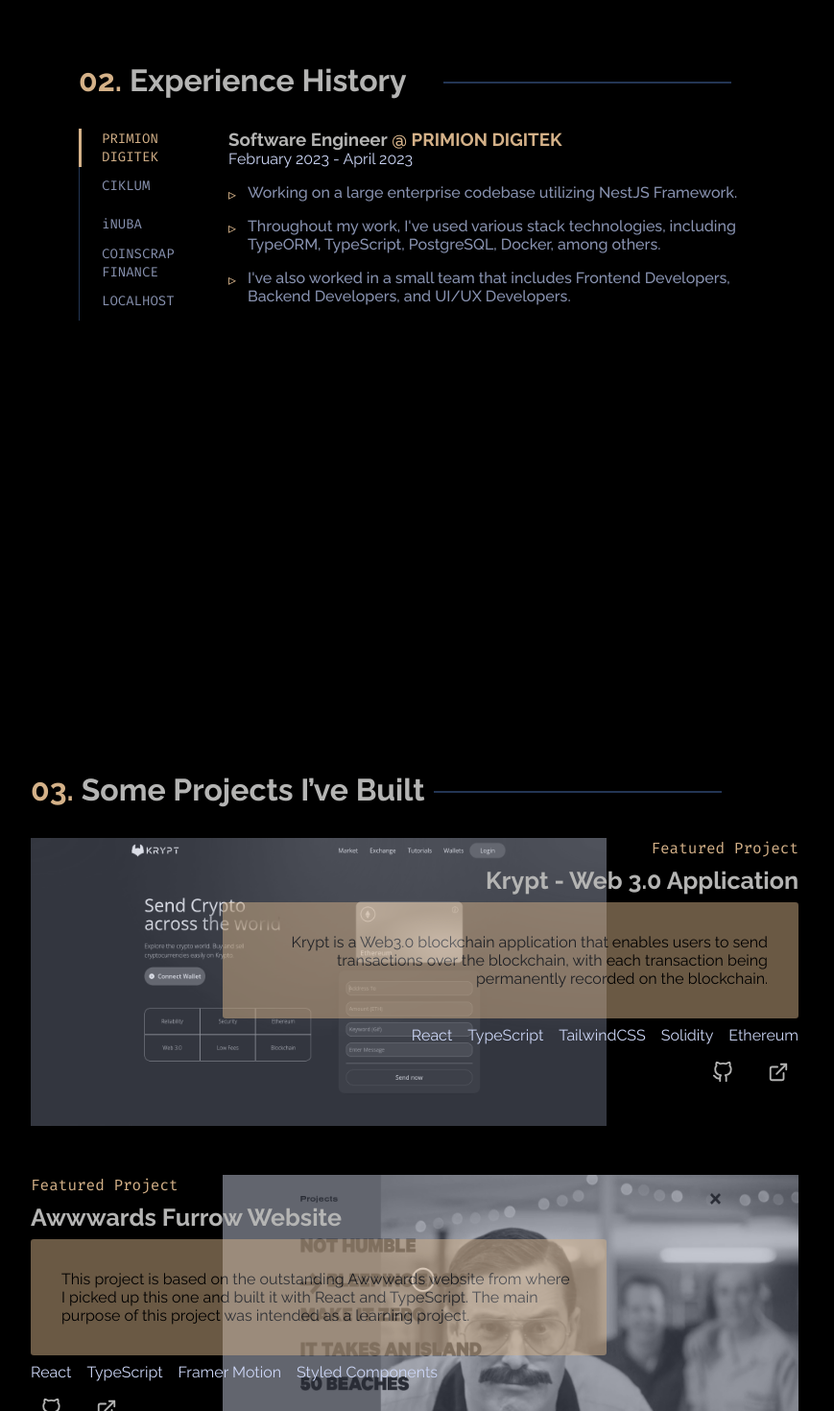
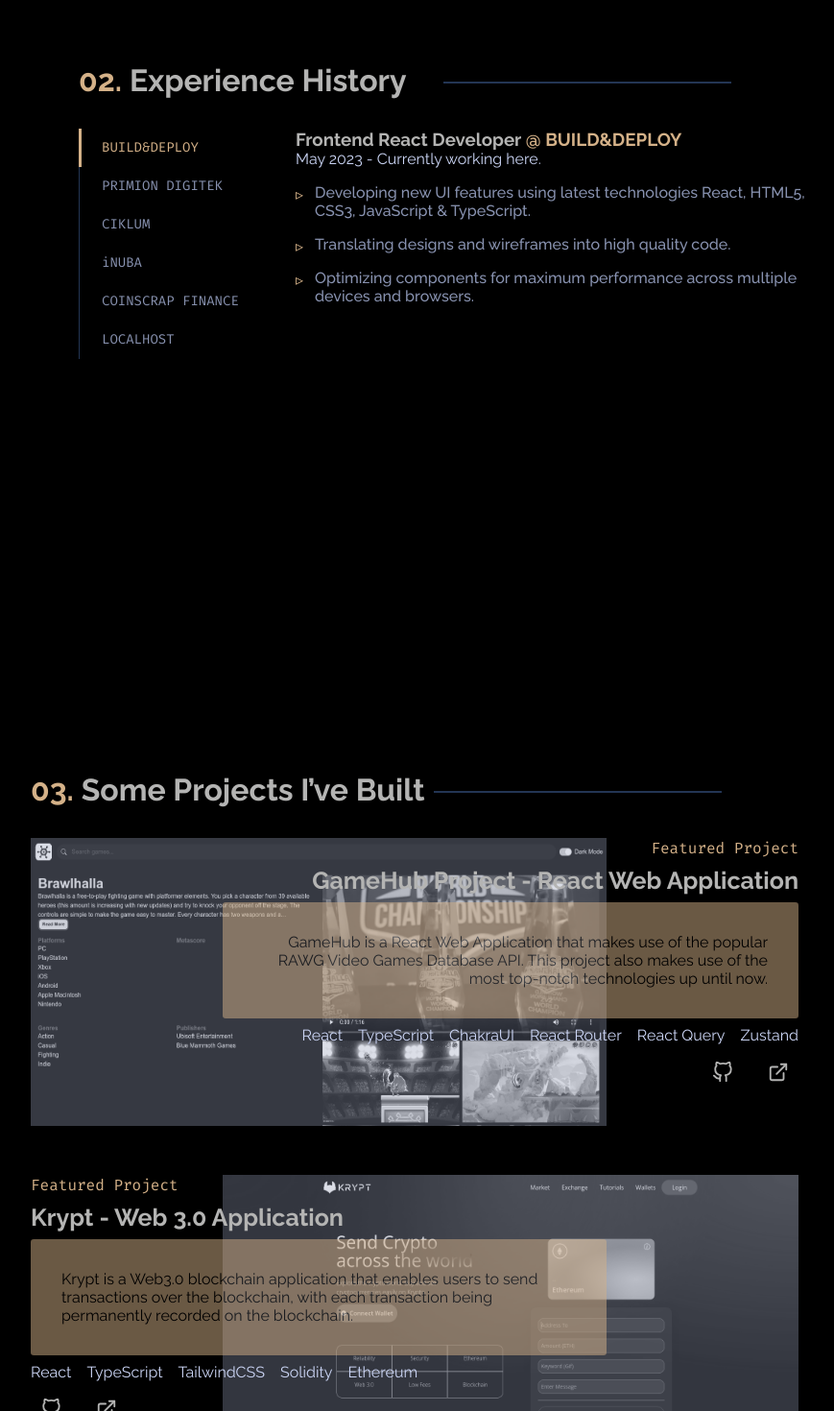
Before and after one commit to francislagares/francis-nextjs-portfolio, a Next.js app: page / in a window 1280 px wide. Shown: the part 1660-3130 px from the top of the page at 96% size, without its empty margins (208-1077 px from the left). Built offline with nearby package versions, Linux system fonts and the light colour scheme; no server answers.

Commit message:
feat: add new project, experience & update resume

```diff
--- a/src/scss/sections/_experience.scss
+++ b/src/scss/sections/_experience.scss
@@ -12,12 +12,12 @@
       font-weight: 700;
       &::before {
         counter-increment: title;
-        content: "0" counter(title) ".";
+        content: '0' counter(title) '.';
         margin-right: 0.5rem;
         color: var(--theme-color);
       }
       &::after {
-        content: "";
+        content: '';
         display: block;
         position: absolute;
         top: 20px;
@@ -30,7 +30,7 @@
   }
   .container {
     display: grid;
-    grid-template-columns: 20% 80%;
+    grid-template-columns: 30% 80%;
     gap: 1rem;
     .exp-slider {
       list-style-type: none;
@@ -48,7 +48,7 @@
       &::before {
         position: absolute;
         left: -0px;
-        content: "";
+        content: '';
         height: 100%;
         width: 1px;
         background-color: var(--lightest-navy);
@@ -105,7 +105,7 @@
           color: var(--slate);
           font-weight: 500;
           &::before {
-            content: "▹";
+            content: '▹';
             position: absolute;
             left: -20px;
             top: 6px;
--- a/src/sections/Experience.tsx
+++ b/src/sections/Experience.tsx
@@ -1,6 +1,7 @@
+import { useEffect, useState } from 'react';
+
 import { motion } from 'framer-motion';
 import Link from 'next/link';
-import React, { useEffect, useState } from 'react';
 
 const Experience = () => {
   const [selected, setSelected] = useState(0);
@@ -14,6 +15,18 @@
   }, [selected]);
 
   const experiences = [
+    {
+      name: 'BUILD&DEPLOY',
+      role: 'Frontend React Developer',
+      url: 'https://www.infojobs.net/build-deploy-sl./em-i98485754515552668573768022266156902682/',
+      start: 'May 2023',
+      end: 'Currently working here.',
+      shortDescription: [
+        'Developing new UI features using latest technologies React, HTML5, CSS3, JavaScript & TypeScript.',
+        'Translating designs and wireframes into high quality code.',
+        'Optimizing components for maximum performance across multiple devices and browsers.',
+      ],
+    },
     {
       name: 'PRIMION DIGITEK',
       role: 'Software Engineer',
@@ -113,7 +126,11 @@
               <span>{experiences[selected].role}</span>
               <span className='exp-details-position-company'>
                 &nbsp;@&nbsp;
-                <Link href={experiences[selected].url} className='link'>
+                <Link
+                  href={experiences[selected].url}
+                  className='link'
+                  target='_blank'
+                >
                   {experiences[selected].name}
                 </Link>
               </span>
--- a/src/sections/Footer.tsx
+++ b/src/sections/Footer.tsx
@@ -1,7 +1,8 @@
-import Link from 'next/link';
-import React, { useEffect, useState } from 'react';
+import { useEffect, useState } from 'react';
+
 import { FaRegStar } from 'react-icons/fa';
 import { FiGitBranch } from 'react-icons/fi';
+import Link from 'next/link';
 
 const Footer = () => {
   const [githubInfo, setGitHubInfo] = useState({
--- a/src/sections/Projects.tsx
+++ b/src/sections/Projects.tsx
@@ -1,11 +1,29 @@
+import { FiExternalLink, FiGithub } from 'react-icons/fi';
+
 import { motion } from 'framer-motion';
 import Image from 'next/image';
 import Link from 'next/link';
-import React from 'react';
-import { FiExternalLink, FiGithub } from 'react-icons/fi';
 
 const Projects = () => {
   const projectsData = [
+    {
+      image: '/gamehub.png',
+      projectName: 'GameHub Project - React Web Application',
+      projectDescription:
+        'GameHub is a React Web Application that makes use of the popular RAWG Video Games Database API. This project also makes use of the most top-notch technologies up until now.',
+      projectTech: [
+        'React',
+        'TypeScript',
+        'ChakraUI',
+        'React Router',
+        'React Query',
+        'Zustand',
+      ],
+      projectExternalLinks: {
+        github: 'https://github.com/francislagares/game-hub',
+        externalLink: 'https://game-hub-francis.vercel.app',
+      },
+    },
     {
       image: '/krypt.png',
       projectName: 'Krypt - Web 3.0 Application',
```
Also changed, not shown: public/gamehub.png (added), 1 other file (tests, documents, lock files or other folders).
